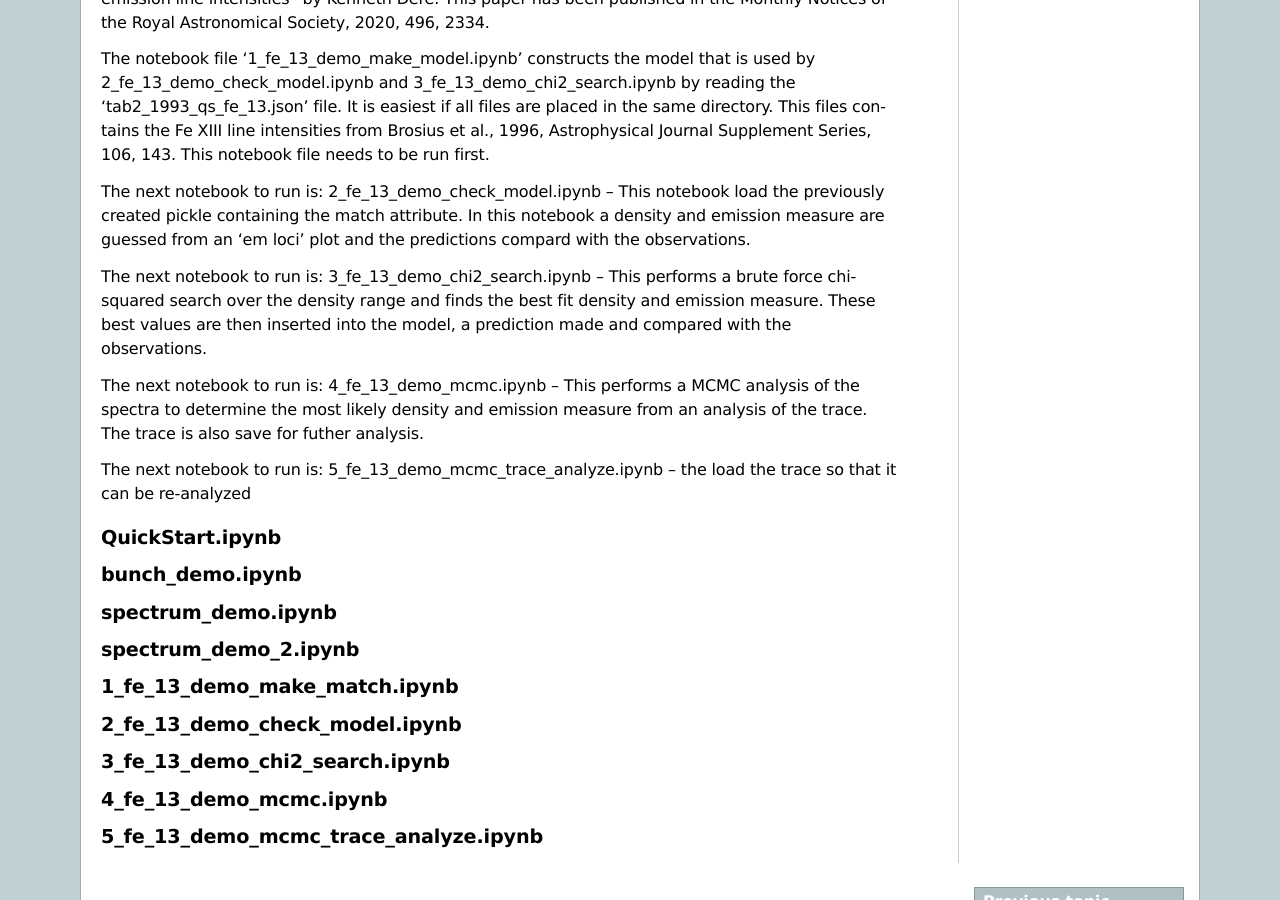
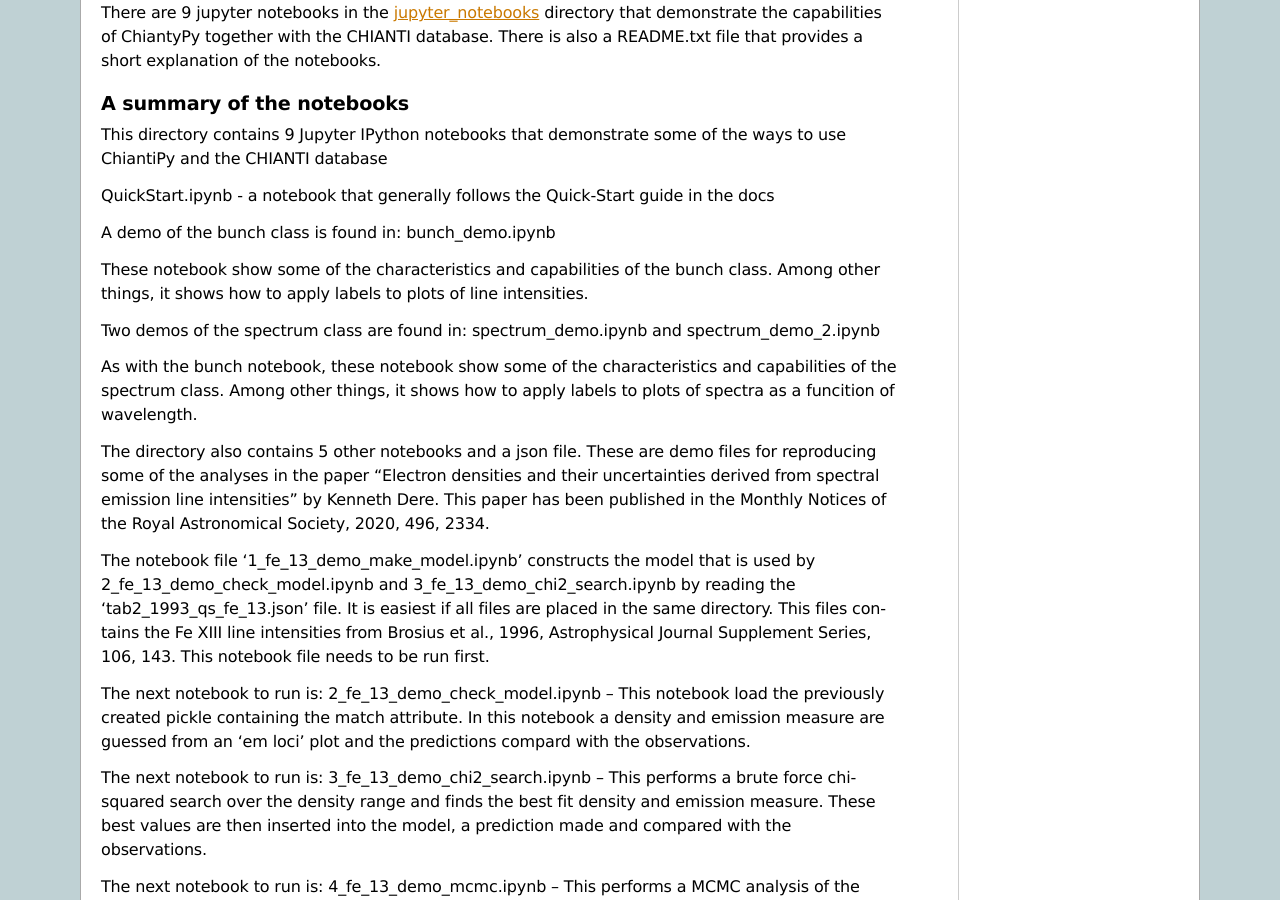
Before and after one commit to chianti-atomic/ChiantiPy, a Sphinx documentation site: the page built from docs/source/quick_start.rst, in a window 1280 px wide and 900 px high, scrolled down 28491 px. Built offline with Sphinx 7.4.7, drawn with Linux system fonts in a browser that asks for light colours; some of the changed text lies outside the part shown.

Commit message:
updates for a new version 0.13.0

```diff
--- a/docs/source/changelog.rst
+++ b/docs/source/changelog.rst
@@ -5,6 +5,12 @@
 
 Changes from 0.12.0 to 0.13.0
 =============================
+
+it is now possible to incorporate a user created abundance file.  It needs to be of the same structure as one of the .abund files in the XUVTOP/abundance directory.  The file can be located anywhere on the user's computer.  It will be read if the abundance keyword is set the to a fully qualified file name of the new abundance file.
+
+in the core classes, bunch and spectrum, now have saveData methods to save calculations to a pickle file
+
+by default, the pyQt widgets are now used a selection tools.  The command line selection tools are still available but the ~/.chianti/chiantirc file needs to select them.
 
 
 
--- a/docs/source/quick_start.rst
+++ b/docs/source/quick_start.rst
@@ -450,7 +450,13 @@
 .. image:: _static/ne6_mg6_spectrum.png
     :align:  center
 
-There is demo notebooks for the **bunch** class, bunch_demo.ipynb, in the jupyter_notebooks directory
+There is demo notebooks for the **bunch** class, bunch_demo.ipynb, in the jupyter_notebooks directory.  Among other things, it shows how to label the intensity plots with the corresponding ion and wavelength as in
+
+.. image:: _static/bunch_399_404_label.png
+    :align:  center
+
+
+
 
 Spectra of multiple ions and continuum
 --------------------------------------
@@ -667,6 +673,7 @@
 
 .. _jupyter_notebooks:  https://github.com/chianti-atomic/ChiantiPy/tree/master/jupyter_notebooks
 
+
 A summary of the notebooks
 ==========================
 
@@ -677,7 +684,11 @@
 
 A demo of the bunch class is found in:  bunch_demo.ipynb
 
+These notebook show some of the characteristics and capabilities of the bunch class.  Among other things, it shows how to apply labels to plots of line intensities.
+
 Two demos of the spectrum class are found in:  spectrum_demo.ipynb and spectrum_demo_2.ipynb
+
+As with the bunch notebook, these notebook show some of the characteristics and capabilities of the spectrum class.  Among other things, it shows how to apply labels to plots of spectra as a funcition of wavelength.
 
 The directory also contains 5 other notebooks and a json file.  These are demo files for reproducing some of the analyses in the paper "Electron densities and their uncertainties derived from spectral emission line intensities" by Kenneth Dere.  This paper has been published in the Monthly Notices of the Royal Astronomical Society, 2020, 496, 2334.
 
```
